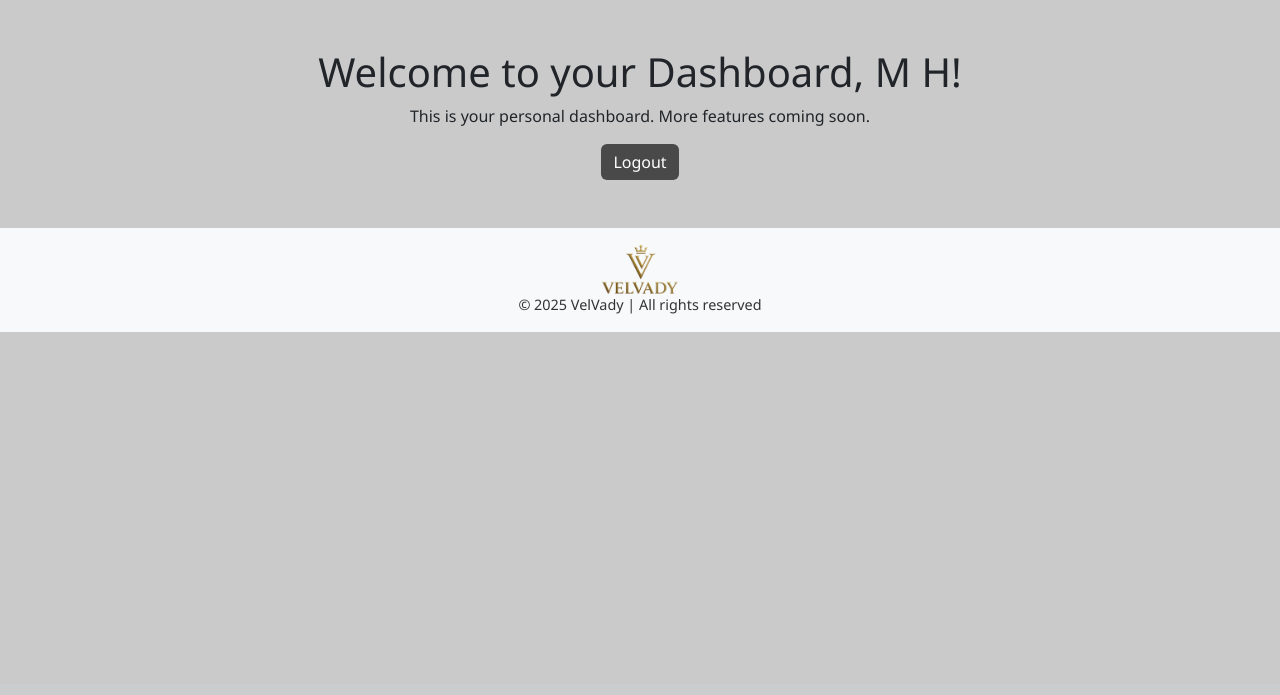
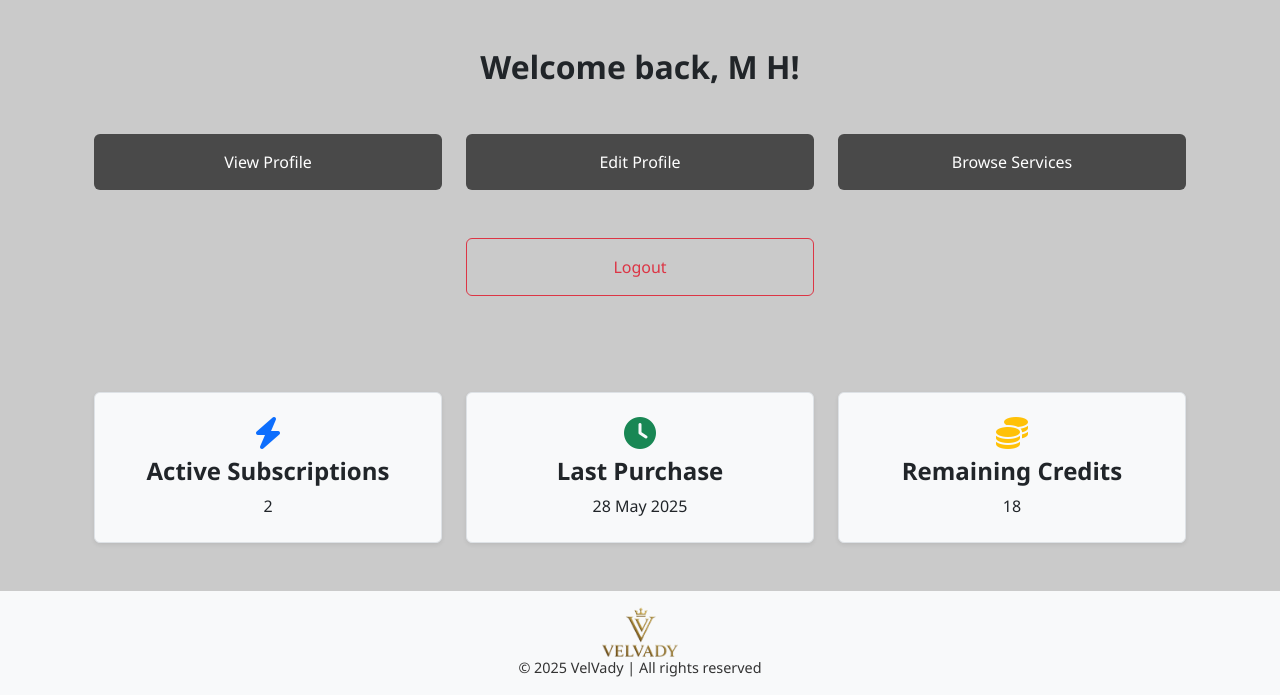
Before and after one commit to MH-LIKHON/MP4-VelVadY, a Django app: page /accounts/dashboard/ in a window 1280 px wide. Shown: the part 116-811 px from the top of the page. Before the commit the page ends 448 px from the top, so only its background shows below. Run offline with Django 5.2, Linux system fonts and the light colour scheme; a user stored in the database is signed in.

Commit message:
fix: login/register redirects to dashboard, logout view restored, dashboard view added

```diff
--- a/accounts/templates/accounts/dashboard.html
+++ b/accounts/templates/accounts/dashboard.html
@@ -3,15 +3,85 @@
 {% block title %}Dashboard | VelVady{% endblock %}
 
 {% block content %}
+
 <!-- ============================ -->
-<!--       DASHBOARD PAGE         -->
+<!--         DASHBOARD PAGE       -->
 <!-- ============================ -->
 
-<div class="text-center">
-    <h1>Welcome to your Dashboard, {{ user.first_name }}!</h1>
-    <p>This is your personal dashboard. More features coming soon.</p>
+<div class="container my-5">
 
-    <!-- Logout button here since dashboard is private -->
-    <a href="{% url 'logout' %}" class="btn btn-custom">Logout</a>
+    <!-- ------------------------------- Welcome Message ------------------------------- -->
+
+    <h2 class="text-center fw-bold mb-4">Welcome back, {{ user.first_name }}!</h2>
+
+    <!-- ------------------------------- Action Buttons / Quick Links ------------------------------- -->
+
+    <div class="row justify-content-center g-4">
+
+        <!-- Button to view profile -->
+        <div class="col-md-4 text-center">
+            <a href="{% url 'profile' %}" class="btn btn-custom w-100 py-3">View Profile</a>
+        </div>
+
+        <!-- Button to edit profile -->
+        <div class="col-md-4 text-center">
+            <a href="{% url 'profile_edit' %}" class="btn btn-custom w-100 py-3">Edit Profile</a>
+        </div>
+
+        <!-- Button to browse services -->
+        <div class="col-md-4 text-center">
+            <a href="{% url 'services' %}" class="btn btn-custom w-100 py-3">Browse Services</a>
+        </div>
+
+        <!-- Button to log out -->
+        <div class="col-md-4 text-center">
+            <a href="{% url 'logout' %}" class="btn btn-outline-danger w-100 py-3">Logout</a>
+        </div>
+
+    </div>
+
+    <!-- ------------------------------- Dashboard User Stats ------------------------------- -->
+
+    <div class="row justify-content-center mt-5">
+
+        <!-- Active Subscriptions -->
+        <div class="col-md-4 text-center">
+            <!-- Card links to subscriptions page -->
+            <a href="#" class="text-decoration-none text-dark">
+                <div class="dashboard-card bg-light border rounded shadow-sm p-4">
+                    <i class="fas fa-bolt fa-2x text-primary mb-2"></i>
+                    <h4 class="fw-bold">Active Subscriptions</h4>
+                    <p class="mb-0">{{ active_subscriptions }}</p>
+                </div>
+            </a>
+        </div>
+
+        <!-- Last Order Date -->
+        <div class="col-md-4 text-center">
+            <!-- Card links to order history page -->
+            <a href="#" class="text-decoration-none text-dark">
+                <div class="dashboard-card bg-light border rounded shadow-sm p-4">
+                    <i class="fas fa-clock fa-2x text-success mb-2"></i>
+                    <h4 class="fw-bold">Last Purchase</h4>
+                    <p class="mb-0">{{ last_order_date }}</p>
+                </div>
+            </a>
+        </div>
+
+        <!-- Remaining Credits -->
+        <div class="col-md-4 text-center">
+            <!-- Card links to credits page -->
+            <a href="#" class="text-decoration-none text-dark">
+                <div class="dashboard-card bg-light border rounded shadow-sm p-4">
+                    <i class="fas fa-coins fa-2x text-warning mb-2"></i>
+                    <h4 class="fw-bold">Remaining Credits</h4>
+                    <p class="mb-0">{{ remaining_credits }}</p>
+                </div>
+            </a>
+        </div>
+
+    </div>
+
 </div>
+
 {% endblock %}
--- a/accounts/urls.py
+++ b/accounts/urls.py
@@ -1,6 +1,11 @@
 from django.urls import path
 from . import views
 from django.contrib.auth import views as auth_views
+from django.views.generic import TemplateView
+
+
+
+
 
 # =======================================================
 # ACCOUNTS APP ROUTES
@@ -19,7 +24,7 @@ urlpatterns = [
     path('logout/', views.logout_view, name='logout'),
 
     # Route to dashboard page for logged-in users
-    path('dashboard/', views.dashboard_view, name='dashboard'),
+    path('dashboard/', views.DashboardView.as_view(), name='dashboard'),
 
     # Route to profile page for logged-in users
     path('profile/', views.profile_view, name='profile'),
@@ -28,4 +33,7 @@ urlpatterns = [
     # Password change route
     path('password/change/', views.CustomPasswordChangeView.as_view(), name='password_change'),
     path('password/change/done/', auth_views.PasswordChangeDoneView.as_view(template_name='accounts/password_change_done.html'), name='password_change_done'),
+
+    # Password change services
+    path('services/', TemplateView.as_view(template_name='core/services.html'), name='services'),
 ]
--- a/accounts/views.py
+++ b/accounts/views.py
@@ -7,6 +7,11 @@ from django.contrib.auth.decorators import login_required
 from django.shortcuts import get_object_or_404
 from .forms import ProfileUpdateForm
 from .models import CustomUser
+from django.contrib.auth.mixins import LoginRequiredMixin
+from django.views.generic import TemplateView
+
+
+
 
 
 # =======================================================
@@ -26,6 +31,11 @@ from .models import CustomUser
 
 # ------------------------------- Handles user login -------------------------------
 def login_view(request):
+    # Redirect logged-in users away from the login page
+    if request.user.is_authenticated:
+        return redirect("dashboard")
+
+    # Check for new account flag to display success message
     if request.session.pop('new_account', None):
         messages.success(request, "Your account has been created. You can now log in.")
 
@@ -37,9 +47,9 @@ def login_view(request):
         user = authenticate(request, username=email, password=password)
 
         if user is not None:
-            login(request, user)  # Logs the user in and creates a session
+            login(request, user)
             messages.success(request, "Welcome back!")
-            return redirect("dashboard")  # Adjust this to the correct landing page
+            return redirect("dashboard")
         else:
             messages.error(request, "Invalid email or password. Please try again.")
 
@@ -97,10 +107,20 @@ def logout_view(request):
 # DASHBOARD VIEW
 # =======================================================
 
-# ------------------------------- Renders the dashboard for logged-in users -------------------------------
-@login_required
-def dashboard_view(request):
-    return render(request, "accounts/dashboard.html")
+class DashboardView(LoginRequiredMixin, TemplateView):
+    template_name = 'accounts/dashboard.html'
+
+    # ------------------------------- Add user-specific dashboard context -------------------------------
+
+    def get_context_data(self, **kwargs):
+        context = super().get_context_data(**kwargs)
+
+        # Placeholder data for future model integration
+        context['active_subscriptions'] = 2
+        context['last_order_date'] = '28 May 2025'
+        context['remaining_credits'] = 18
+
+        return context
 
 
 
--- a/core/static/core/css/styles.css
+++ b/core/static/core/css/styles.css
@@ -141,19 +141,6 @@ main .text-center {
 
 
 
-/* =======================================================
-   REGISTER PAGE
-   ======================================================= */
-
-/* ------------------------------- Login Layout ------------------------------- */
-
-
-
-
-
-
-
-
 
 
 
@@ -191,6 +178,31 @@ form button[type="submit"] {
     border-radius: 6px;
 }
 
+
+
+
+
+
+
+
+
+
+/* =======================================================
+   DASHBOARD PAGE STYLING
+   ======================================================= */
+
+/* ------------------------------- Stat Card Styling ------------------------------- */
+
+/* Enable smooth transition effects on stat cards */
+.dashboard-card {
+    transition: all 0.3s ease-in-out;
+}
+
+/* Add hover elevation effect for interactivity */
+.dashboard-card:hover {
+    transform: translateY(-5px);
+    box-shadow: 0 0 15px rgba(0, 0, 0, 0.1);
+}
 
 
 
```
Also changed, not shown: core/templates/core/services.html (added, +16 -0 lines), velvady/settings.py (+54 -0 lines), README.md, db.sqlite3.
